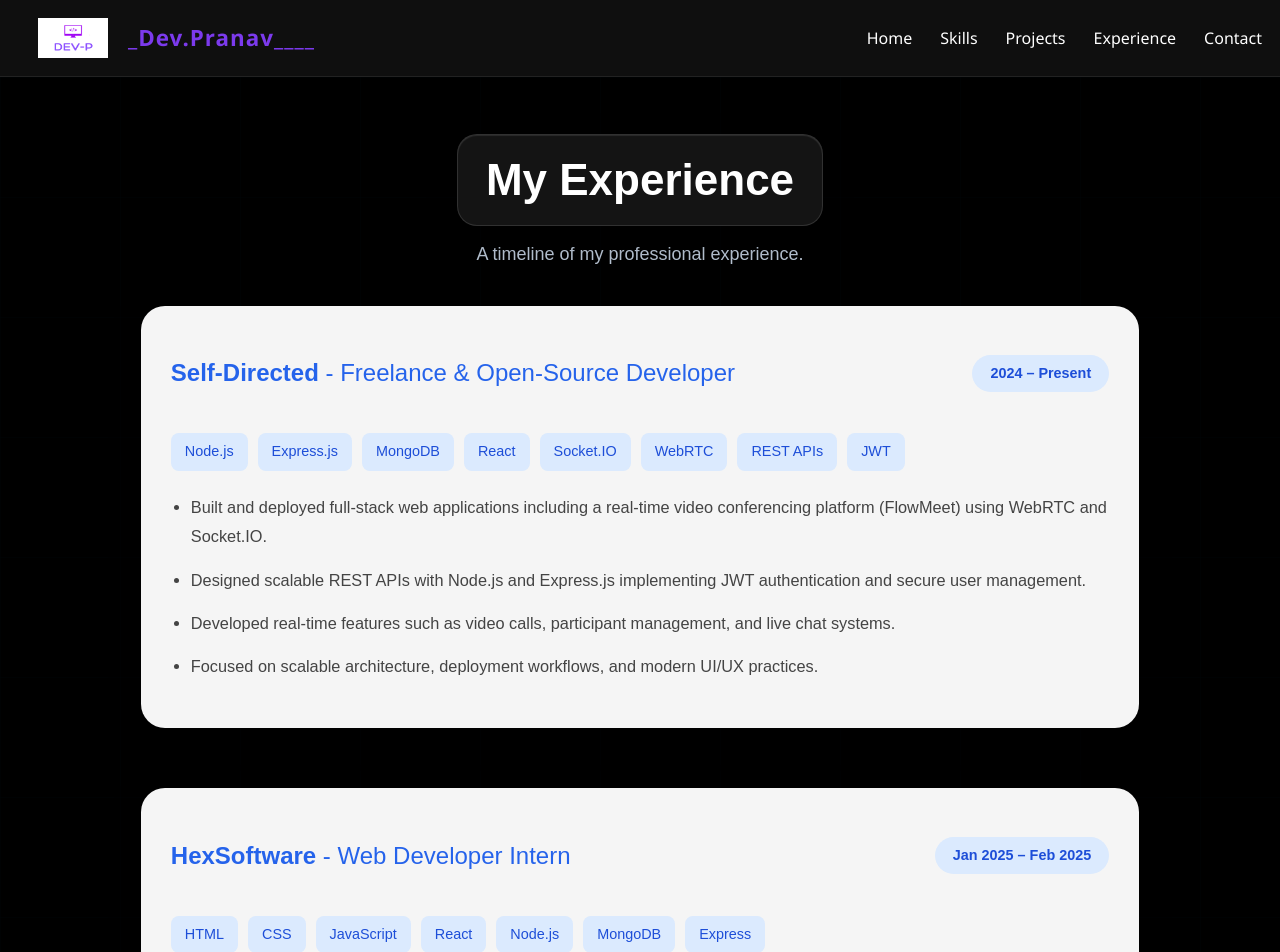
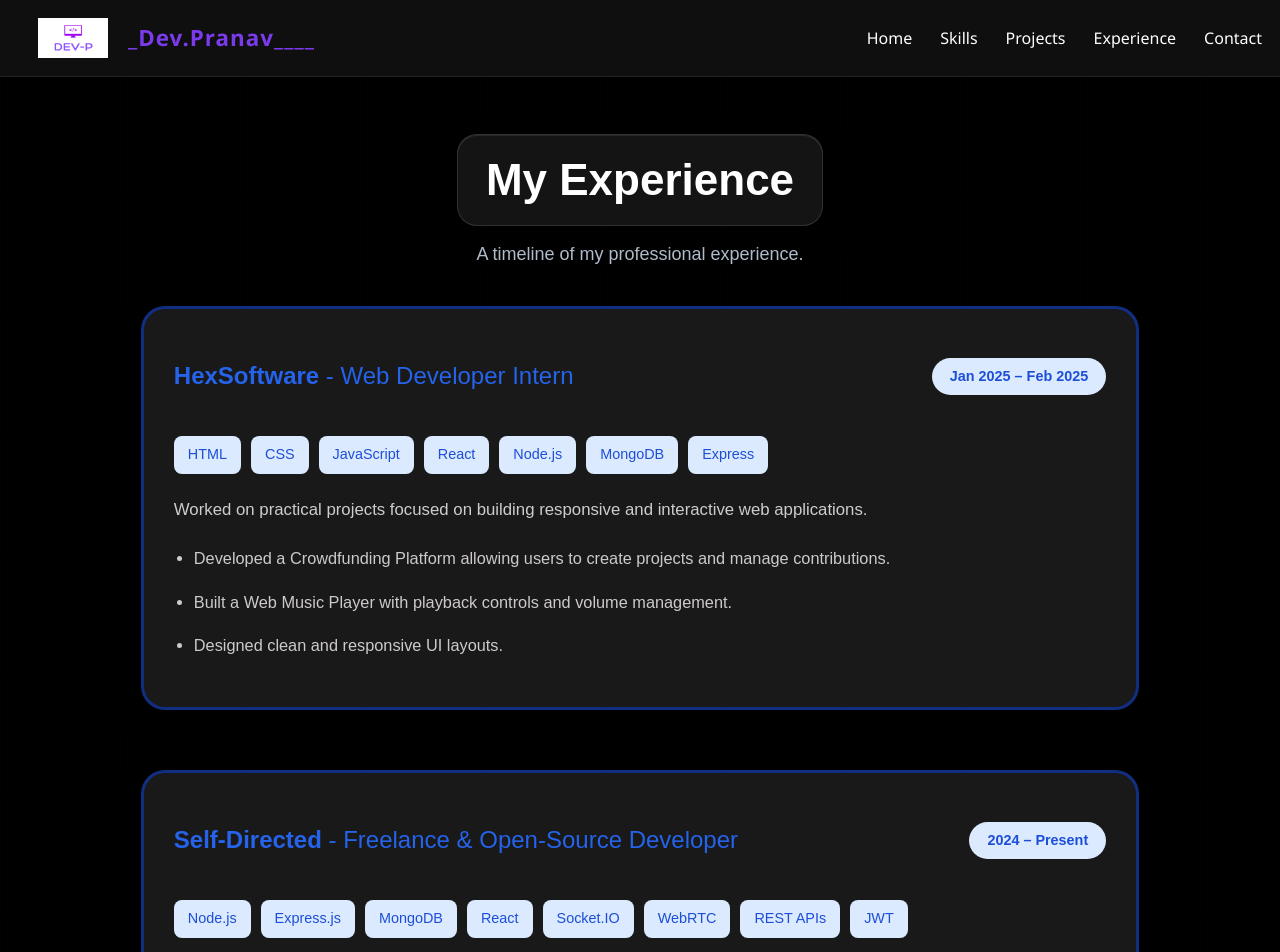
Before and after one commit to Lab-Dev-Pranav/REACT_PF, a React (Vite) app in the folder MUPF2026/: page /experience in a window 1280 px wide. Shown: the top 952 px of the page. Built offline with nearby package versions, Linux system fonts and the light colour scheme.

Commit message:
c edited

```diff
--- a/MUPF2026/src/pages/experience/experience.css
+++ b/MUPF2026/src/pages/experience/experience.css
@@ -74,7 +74,8 @@
 }
 
 .experience-card {
-      background: #f5f5f5;
+      background: #5a5a5a48;
+      border: 3px solid rgba(8, 73, 252, 0.466);
       width: 80%;
       border-radius: 24px;
       padding: 30px;
@@ -127,7 +128,7 @@
 }
 
 .experience-description {
-      color: #444;
+      color: #cfcccc;
       margin-bottom: 20px;
       line-height: 1.7;
       font-size: 1.05rem;
@@ -140,7 +141,7 @@
 
 .experience-card li {
       margin-bottom: 14px;
-      color: #444;
+      color: #cecaca;
       line-height: 1.8;
       font-size: 1.02rem;
 }
--- a/MUPF2026/src/pages/experience/experience.jsx
+++ b/MUPF2026/src/pages/experience/experience.jsx
@@ -5,6 +5,24 @@ import { Helmet } from "react-helmet-async";
 
 const experiences = [
   {
+    title: "HexSoftware",
+    role: "Web Developer Intern",
+    date: "Jan 2025 – Feb 2025",
+    tech: ["HTML",
+      "CSS",
+      "JavaScript",
+      "React",
+      "Node.js",
+      "MongoDB",
+      "Express"],
+    description:
+      "Worked on practical projects focused on building responsive and interactive web applications.",
+    points: [
+      "Developed a Crowdfunding Platform allowing users to create projects and manage contributions.",
+      "Built a Web Music Player with playback controls and volume management.",
+      "Designed clean and responsive UI layouts.",
+    ],
+  }, {
     title: "Self-Directed",
     role: "Freelance & Open-Source Developer",
     date: "2024 – Present",
@@ -25,19 +43,7 @@ const experiences = [
       "Focused on scalable architecture, deployment workflows, and modern UI/UX practices.",
     ],
   },
-  {
-    title: "HexSoftware",
-    role: "Web Developer Intern",
-    date: "Jan 2025 – Feb 2025",
-    tech: ["HTML", "CSS", "JavaScript", "React", "Node.js", "MongoDB", "Express"],
-    description:
-      "Worked on practical projects focused on building responsive and interactive web applications.",
-    points: [
-      "Developed a Crowdfunding Platform allowing users to create projects and manage contributions.",
-      "Built a Web Music Player with playback controls and volume management.",
-      "Designed clean and responsive UI layouts.",
-    ],
-  },
+
 ];
 
 const Experience = () => {
--- a/MUPF2026/src/pages/home/WeWorked.css
+++ b/MUPF2026/src/pages/home/WeWorked.css
@@ -1,5 +1,6 @@
 .worked-section {
-  background: #0d0d0d00;
+  height: 500px;
+  background: #0ac21300;
   padding: 100px 0;
   overflow: hidden;
   position: relative;
@@ -79,10 +80,8 @@
 
 .glass-card:hover {
   transform: translateY(-5px) ;
-
-  border-color: #f59e0b;
-
-  box-shadow: 0 0 20px rgba(245, 158, 11, 0.25);
+  background-color: #297eff;
+  box-shadow: 0 0 20px rgba(66, 245, 11, 0.25);
 }
 
 .glass-card p {
--- a/MUPF2026/src/pages/home/WeWorked.jsx
+++ b/MUPF2026/src/pages/home/WeWorked.jsx
@@ -45,12 +45,12 @@ export default function WeWorked() {
 
       {/* Skills */}
       <h1>🛠️ Skills</h1>
-      <div className="desktop-view">
+      {/* <div className="desktop-view"> */}
         <MarqueeRow
           items={skillsList}
           direction="right"
         />
-      </div>
+      {/* </div> */}
     </section>
   );
 }
@@ -69,7 +69,7 @@ function MarqueeRow({ items, direction }) {
           <a href={`/${item.page}#${encodeURIComponent(item.name_id)}`}
             key={`${item.page}-${item.name_id}-${index}`}
           >
-            <div className="glass-card">
+            <div className="glass-card" >
 
               <p>{item.name}</p>
 
--- a/MUPF2026/src/pages/home/academics.jsx
+++ b/MUPF2026/src/pages/home/academics.jsx
@@ -63,7 +63,8 @@ function Academics() {
         display: "flex",
         justifyContent: "center",
         py: 8,
-        bgcolor: "#000000",
+        bgcolor: "#bb191900",
+        // border : "1px solid red",
       }}
     >
       {/* Main Center Container */}
@@ -362,7 +363,7 @@ function Academics() {
 
                           <Box
                             sx={{
-                              background: "#ffffff",
+                              background: "#0c0c0c",
                               border: "1px solid #ececec",
 
                               borderRadius: "14px",
@@ -372,7 +373,7 @@ function Academics() {
                               transition: "0.3s ease",
 
                               "&:hover": {
-                                backgroundColor: "#ffedacff",
+                                backgroundColor: "rgba(255, 237, 172, 0)",
                               },
                             }}
                           >
@@ -389,7 +390,7 @@ function Academics() {
 
                             <Typography
                               sx={{
-                                color: "#4f4f4fff",
+                                color: "rgb(58, 124, 247)",
                                 fontWeight: 600,
                                 fontSize: "0.95rem",
                               }}
@@ -399,7 +400,7 @@ function Academics() {
                             <Typography
                               sx={{
                                 color: "#7a7a7adc",
-                                fontWeight: 600,
+                                fontWeight: 300,
                                 fontSize: "0.95rem",
                               }}
                             >
--- a/MUPF2026/src/pages/home/mycertification.css
+++ b/MUPF2026/src/pages/home/mycertification.css
@@ -37,7 +37,8 @@
       width: 100%;
       max-width: 800px;
       position: relative;
-      background: #fff;
+      background: #17265877;
+      border:3px solid blue ;
       box-shadow: 0px 14px 80px rgba(34, 35, 58, 0.2);
       padding: 25px;
       border-radius: 25px;
@@ -198,7 +199,7 @@
 }
 
 .blog-slider__code {
-      color: #7b7992;
+      color: #dfdee2;
       margin-bottom: 10px;
       display: block;
       font-weight: 500;
@@ -207,12 +208,12 @@
 .blog-slider__title {
       font-size: 24px;
       font-weight: 700;
-      color: #0d0925;
+      color: #7b64ff;
       margin-bottom: 15px;
 }
 
 .blog-slider__text {
-      color: #4e4a67;
+      color: #b1b0b3;
       margin-bottom: 20px;
       line-height: 1.5em;
       max-height: 100px;
--- a/MUPF2026/src/pages/home/responsibility-achievement.jsx
+++ b/MUPF2026/src/pages/home/responsibility-achievement.jsx
@@ -54,7 +54,7 @@ const cards = [
     bg: "#fff7fb",
     points: [
       "Successfully managed weddings & college festivals.",
-      "Handled logistics, budgeting & coordination.",
+      "Handled show flow, onground coordination, logistics & budgeting",
       "Led vendor communication and execution teams.",
       "Delivered smooth event experiences.",
     ],
@@ -130,9 +130,9 @@ function ResponsibilityAchievement() {
 
                 borderRadius: "18px",
 
-                background: card.bg,
+                background: `rgba(24, 23, 23, 0.45)`,
 
-                border: `1px solid ${card.color}20`,
+                border: `3px solid ${card.color}20`,
 
                 transition: "0.3s ease",
 
@@ -196,11 +196,11 @@ function ResponsibilityAchievement() {
                     component="li"
                     key={i}
                     sx={{
-                      color: "#4b5563",
+                      color: "#929090",
 
                       fontSize: {
-                        xs: "0.8rem",
-                        sm: "0.85rem",
+                        xs: "1rem",
+                        sm: "1.1rem",
                       },
 
                       mb: 1,
```
